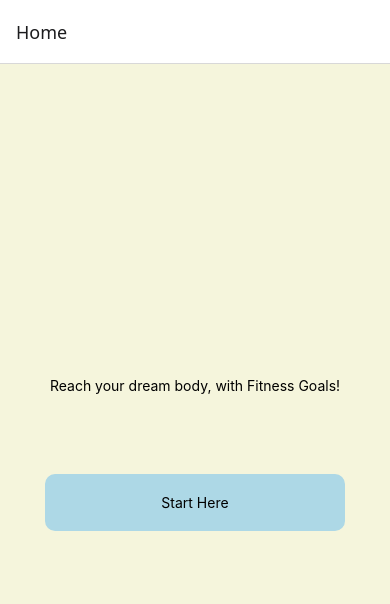
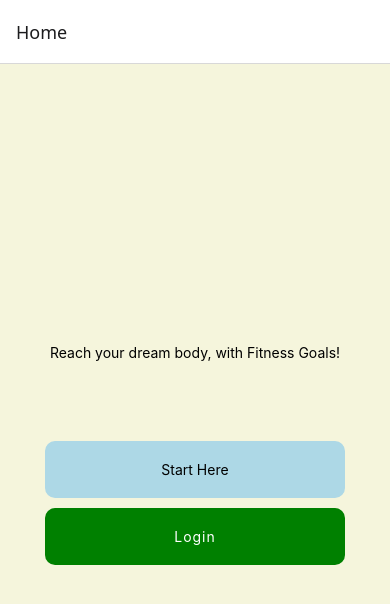
Before and after one commit to ComputerScienceWarrior/fitness-goals, a React Native app: screen /Home in a window 390 px wide. Shown: the top 604 px of the page. Built offline with nearby package versions, Linux system fonts and the light colour scheme.

Commit message:
creates button for Login navigation

```diff
--- a/components/Home/Home.js
+++ b/components/Home/Home.js
@@ -9,8 +9,17 @@ const Home = ({ navigation }) => {
             <View>
                 <Text style={styles.greeting}>Reach your dream body, with Fitness Goals!</Text>
                 <Spacer />
-                <TouchableOpacity onPress={() => navigation.navigate('Signup')} style={styles.startButton}>
+                <TouchableOpacity
+                    onPress={() => navigation.navigate('Signup')}
+                    style={styles.startButton}
+                >
                     <Text style={styles.startButtonText}>Start Here</Text>
+                </TouchableOpacity>
+                <TouchableOpacity
+                    onPress={() => navigation.navigate('Login')}
+                    style={styles.loginButton}
+                >
+                    <Text style={styles.loginButtonText}>Login</Text>
                 </TouchableOpacity>
             </View>
         </SafeAreaView>
```
